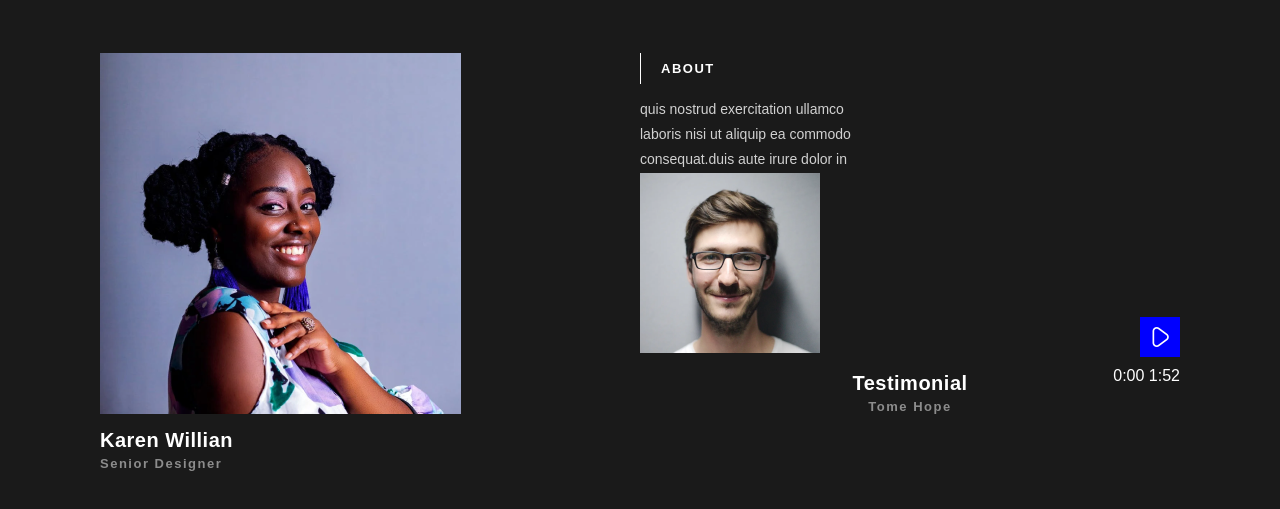
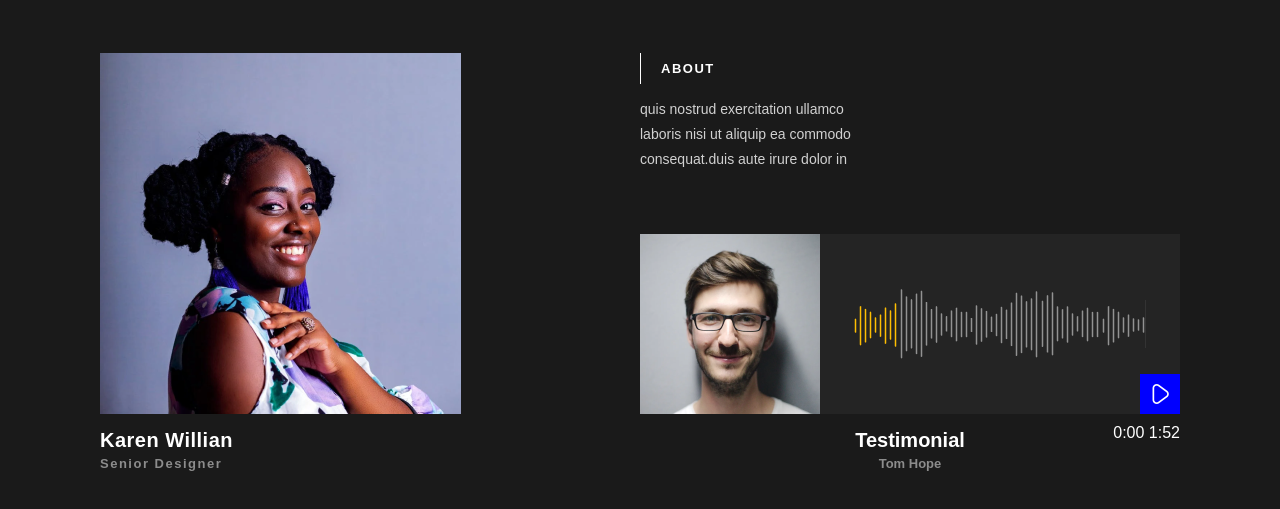
Before and after one commit to mamaartistaikino980-art/site-courses, a plain HTML site: page index.html in a window 1280 px wide. Shown: the part 527-1036 px from the top of the page. Drawn offline with nearby package versions, Linux system fonts and the light colour scheme; no server answers.

Commit message:
исправил

```diff
--- a/index.html
+++ b/index.html
@@ -4,6 +4,9 @@
     <meta charset="UTF-8">
     <meta name="viewport" content="width=device-width, initial-scale=1.0">
     <link rel="stylesheet" href="style.css">
+     <script defer src="./wavesurfer.js"></script>
+    <script defer src="./media.js"></script>
+
     <title>Document</title>
 </head>
 <body>
@@ -53,28 +56,28 @@
                         </p>
                     </div>
 
-                    <div class="audio-holder"
+
+                    <div class="audio-holder">
                         <div class="audio-block">
-                    <img src="img/man-avatar.png"  alt="">
+                            <img src="./img/man-avatar.png" alt="">
                             <div class="audio-container">
+                                <img src="./img/audio.png" alt="">
                                 <div class="audio-detail">
                                     <div class="control">
                                         <i class="fi-rr-play" id="playPause"></i>
                                     </div>
-                        <div id="wawe"></div>
+                                    <div id="wave"></div>
                                 </div>
                             </div>
                         </div>
-
                         <div class="audio-author">
                             <div>
                                 <h2 class="about-title">Testimonial</h2>
-                    <span class="about-subtitle">Tome Hope</span>
+                                <span class="about-subtitle">Tom Hope</span>
                             </div>
-
                             <div class="time">
                                 <span id="current">0:00</span>
-                        <span id="duration">1:52</span>
+                                <span class="duration">1:52</span>
                      </div>
                     </div>
 
@@ -148,7 +151,7 @@
                 </section>
             </section>
         </div>
-    <script src="./wavesurfer.js"></script>
-    <script type="module" src="./media.js "></script>
+        </main>
+
 </body>
 </html>
--- a/style.css
+++ b/style.css
@@ -159,7 +159,7 @@
     font-size: 20px;
     font-weight: bold;
     color: #ffff;
-    letter-spacing: 0.5px;
+    letter-spacing: 0,5px;
     margin-top: 15px;
     margin-bottom: 4px;
     text-align: center;
@@ -168,7 +168,7 @@
     font-size: 13px;
     color: #8c8c8c;
     font-weight: bold;
-    letter-spacing: 1.5px;
+    letter-spacing: 1,5px;
     text-align: center;
     display: block;
 }
```
Also changed, not shown: 1 other file. Lines whose indentation alone changed are shown as unchanged.
